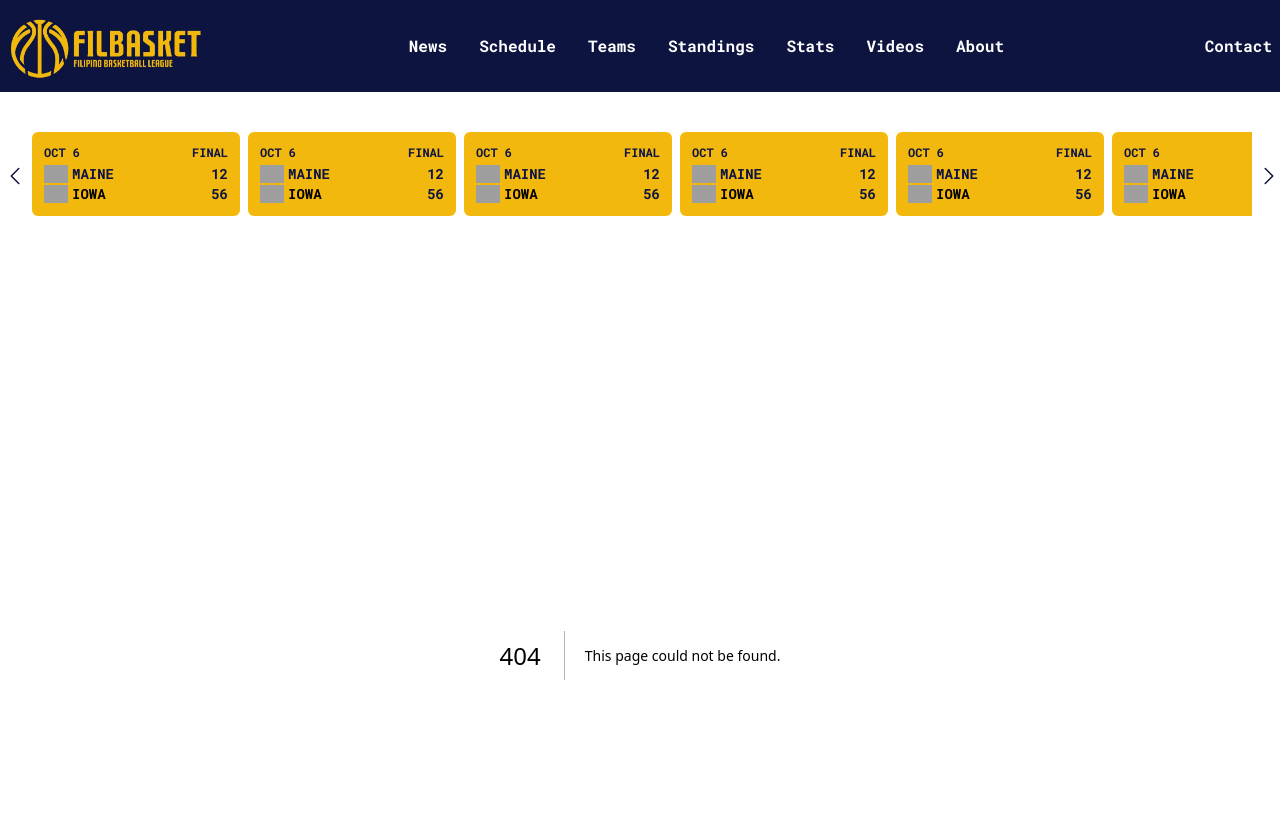
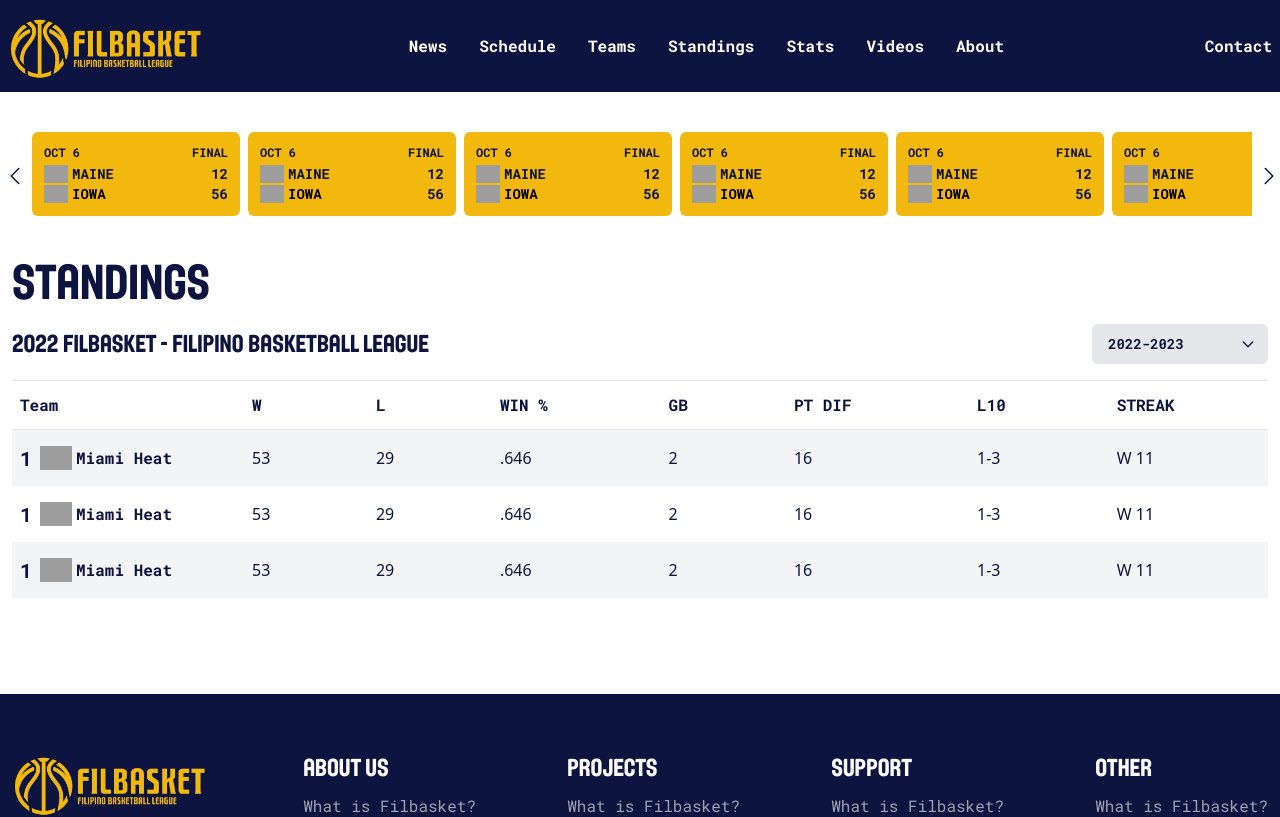
Before and after one commit to buscanopaul/filbasket, a Next.js app: page /standings in a window 1280 px wide. Before the commit this address had no page. Shown: the top 817 px of the page. Built offline with nearby package versions, Linux system fonts and the light colour scheme; grey boxes are pictures that could not be loaded.

Commit message:
Added standings page

```diff
--- a/components/schedule/ScheduleListItemLive.tsx
+++ b/components/schedule/ScheduleListItemLive.tsx
@@ -62,14 +62,14 @@
         </p>
       </div>
       {/* preview or box score */}
-      <Link href={`/game-detail/${1}/#box`}>
+      <Link href={`/game-detail/${1}/#live`}>
         <div className="flex flex-row items-center lg:justify-self-end justify-self-start cursor-pointer">
           <PresentationChartBarIcon className="h-5 w-5 text-red-500" />
           <p className="font-robotoMonoBold text-red-500 pl-2">Live Stats</p>
         </div>
       </Link>
       {/* tickets or highlights */}
-      <Link href={`/videos/${1}`}>
+      <Link href={`/game-detail/${1}/#live`}>
         <div className="flex flex-row items-center lg:justify-self-end justify-self-start cursor-pointer">
           <PlayCircleIcon className="h-5 w-5 text-red-500" />
           <p className="font-robotoMonoBold text-red-500 pl-2">Watch</p>
--- /dev/null
+++ b/components/standings/StandingsTable.tsx
@@ -0,0 +1,102 @@
+import React from "react";
+import StandingsYear from "./StandingsYear";
+
+type Props = {};
+
+const StandingsTable = (props: Props) => {
+  return (
+    <div className="relative w-full">
+      <div className="flex flex-row items-center justify-between">
+        <h4 className="font-fiba text-2xl text-secondary-color mb-5">
+          2022 Filbasket - Filipino Basketball League
+        </h4>
+        <StandingsYear />
+      </div>
+      <div className="overflow-x-auto w-full">
+        <table className="table-auto relative w-full">
+          <thead>
+            <tr className="text-left font-robotoMonoBold text-secondary-color border-y">
+              <th className="md:w-32 sticky left-0 py-3 pl-2 bg-white xl:border-none border-r border-gray-200">
+                Team
+              </th>
+              <th className="px-8">W</th>
+              <th className="px-8">L</th>
+              <th className="px-8">WIN %</th>
+              <th className="px-8">GB</th>
+              <th className="px-8">PT DIF</th>
+              <th className="px-8">L10</th>
+              <th className="px-8">STREAK</th>
+            </tr>
+          </thead>
+          <tbody className="text-secondary-color">
+            <tr className="odd:bg-gray-100">
+              <td className="flex flex-row items-center py-3 sticky left-0 w-52 xl:border-none border-r border-gray-200 odd:bg-gray-100 pl-2 bg-white">
+                <div className="flex flex-row items-center">
+                  <p className="font-robotoMonoBold text-xl">1</p>
+                  <div
+                    style={{
+                      backgroundImage: `url('https://ak-static.cms.nba.com/wp-content/uploads/logos/nbagleague/1612709920/primary/L/logo.svg')`,
+                    }}
+                    className={`w-8 h-8 bg-no-repeat bg-center bg-contain ml-2`}
+                  />
+                  <p className="font-robotoMonoBold pl-1">Miami Heat</p>
+                </div>
+              </td>
+              <td className="py-3 px-8">53</td>
+              <td className="py-3 px-8">29</td>
+              <td className="py-3 px-8">.646</td>
+              <td className="py-3 px-8">2</td>
+              <td className="py-3 px-8">16</td>
+              <td className="py-3 px-8">1-3</td>
+              <td className="py-3 px-8">W 11</td>
+            </tr>
+            <tr className="odd:bg-gray-100">
+              <td className="flex flex-row items-center py-3 sticky left-0 w-52 xl:border-none border-r border-gray-200 z-50 even:bg-gray-100 pl-2 bg-white">
+                <div className="flex flex-row items-center">
+                  <p className="font-robotoMonoBold text-xl">1</p>
+                  <div
+                    style={{
+                      backgroundImage: `url('https://ak-static.cms.nba.com/wp-content/uploads/logos/nbagleague/1612709920/primary/L/logo.svg')`,
+                    }}
+                    className={`w-8 h-8 bg-no-repeat bg-center bg-contain ml-2`}
+                  />
+                  <p className="font-robotoMonoBold pl-1">Miami Heat</p>
+                </div>
+              </td>
+              <td className="py-3 px-8">53</td>
+              <td className="py-3 px-8">29</td>
+              <td className="py-3 px-8">.646</td>
+              <td className="py-3 px-8">2</td>
+              <td className="py-3 px-8">16</td>
+              <td className="py-3 px-8">1-3</td>
+              <td className="py-3 px-8">W 11</td>
+            </tr>
+            <tr className="odd:bg-gray-100">
+              <td className="flex flex-row items-center py-3 sticky left-0 w-52 xl:border-none border-r border-gray-200 z-50 odd:bg-gray-100 pl-2 bg-white">
+                <div className="flex flex-row items-center">
+                  <p className="font-robotoMonoBold text-xl">1</p>
+                  <div
+                    style={{
+                      backgroundImage: `url('https://ak-static.cms.nba.com/wp-content/uploads/logos/nbagleague/1612709920/primary/L/logo.svg')`,
+                    }}
+                    className={`w-8 h-8 bg-no-repeat bg-center bg-contain ml-2`}
+                  />
+                  <p className="font-robotoMonoBold pl-1">Miami Heat</p>
+                </div>
+              </td>
+              <td className="py-3 px-8">53</td>
+              <td className="py-3 px-8">29</td>
+              <td className="py-3 px-8">.646</td>
+              <td className="py-3 px-8">2</td>
+              <td className="py-3 px-8">16</td>
+              <td className="py-3 px-8">1-3</td>
+              <td className="py-3 px-8">W 11</td>
+            </tr>
+          </tbody>
+        </table>
+      </div>
+    </div>
+  );
+};
+
+export default StandingsTable;
--- /dev/null
+++ b/components/standings/StandingsYear.tsx
@@ -0,0 +1,81 @@
+import React, { useState } from "react";
+
+type Props = {};
+
+const StandingsYear = (props: Props) => {
+  const [isVisible, setVisible] = useState(false);
+  return (
+    <div className="mb-4">
+      <button
+        onClick={() => setVisible(!isVisible)}
+        id="dropdownDefault"
+        data-dropdown-toggle="dropdown"
+        className="w-44 font-robotoMonoBold text-secondary-color bg-gray-200 hover:bg-gray-300 focus:ring-4 focus:outline-none focus:ring-blue-300 font-medium rounded-md text-sm px-4 py-2.5 text-center inline-flex items-center"
+        type="button"
+      >
+        2022-2023
+        <svg
+          className="ml-2 w-4 h-4 right-3 absolute"
+          aria-hidden="true"
+          fill="none"
+          stroke="currentColor"
+          viewBox="0 0 24 24"
+          xmlns="http://www.w3.org/2000/svg"
+        >
+          <path
+            stroke-linecap="round"
+            stroke-linejoin="round"
+            stroke-width="2"
+            d="M19 9l-7 7-7-7"
+          ></path>
+        </svg>
+      </button>
+      {isVisible && (
+        <div
+          id="dropdown"
+          className="z-50 w-44 rounded divide-y top-12 right-0 divide-gray-100 shadow bg-secondary-color absolute"
+        >
+          <ul
+            className="py-1 text-sm text-gray-700 dark:text-gray-200 font-robotoMono"
+            aria-labelledby="dropdownDefault"
+          >
+            <li>
+              <a
+                href="#"
+                className="block py-2 px-4 hover:bg-gray-100 dark:hover:bg-gray-600 dark:hover:text-white"
+              >
+                2022-2023
+              </a>
+            </li>
+            <li>
+              <a
+                href="#"
+                className="block py-2 px-4 hover:bg-gray-100 dark:hover:bg-gray-600 dark:hover:text-white"
+              >
+                2021-2022
+              </a>
+            </li>
+            <li>
+              <a
+                href="#"
+                className="block py-2 px-4 hover:bg-gray-100 dark:hover:bg-gray-600 dark:hover:text-white"
+              >
+                2020-2021
+              </a>
+            </li>
+            <li>
+              <a
+                href="#"
+                className="block py-2 px-4 hover:bg-gray-100 dark:hover:bg-gray-600 dark:hover:text-white"
+              >
+                2019-2020
+              </a>
+            </li>
+          </ul>
+        </div>
+      )}
+    </div>
+  );
+};
+
+export default StandingsYear;
--- /dev/null
+++ b/pages/standings/index.tsx
@@ -0,0 +1,16 @@
+import React from "react";
+import StandingsTable from "../../components/standings/StandingsTable";
+import LargeTitle from "../../components/text/LargeTitle";
+
+type Props = {};
+
+const index = (props: Props) => {
+  return (
+    <div className="max-w-screen-2xl mx-auto px-3 w-full relative">
+      <LargeTitle title="Standings" isDark={true} isLeft={true} />
+      <StandingsTable />
+    </div>
+  );
+};
+
+export default index;
```
